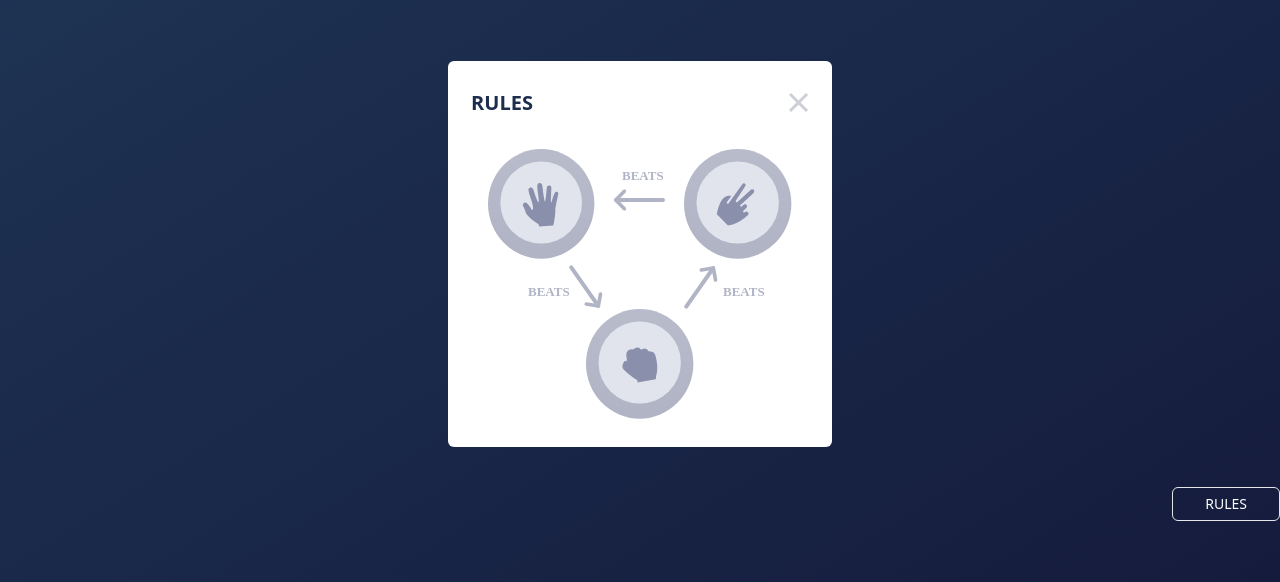
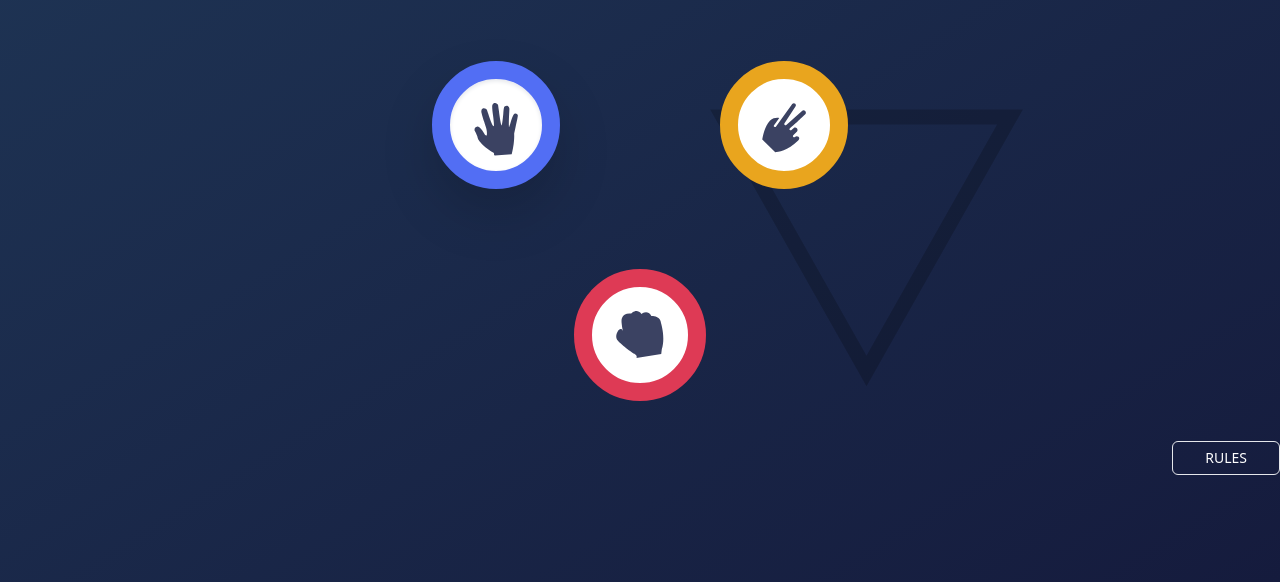
Before and after one commit to searchsakib/rock-paper-sci-fm, a website: page src/index.html in a window 1280 px wide. Shown: the part 218-800 px from the top of the page. Drawn offline with Linux system fonts and the light colour scheme.

Commit message:
js file linked to html

```diff
--- a/src/game.js
+++ b/src/game.js
@@ -0,0 +1,2 @@
+console.log("hello");
+console.log("hi");
--- a/src/index.html
+++ b/src/index.html
@@ -14,6 +14,9 @@
     <link href="./output.css" rel="stylesheet" />
 
     <title>Rock, Paper, Scissors</title>
+
+    <!-- js file -->
+    <script src="./game.js" defer></script>
   </head>
   <body class="bg-gradient-to-br from-[#1F3656] to-[#151B3D] h-screen">
     <header class="max-w-xl mx-auto pt-20">
@@ -33,7 +36,7 @@
     </header>
     <main class="pt-16">
       <!-- ! default view starts  -->
-      <!-- <div class="relative">
+      <div class="relative">
         <div>
           <div class="flex items-center justify-center gap-40">
             <div
@@ -59,7 +62,7 @@
         <div class="absolute left-[710px] top-12 -z-10">
           <img src="../images/bg-triangle.svg" alt="triangle" />
         </div>
-      </div> -->
+      </div>
       <!-- ! default view ends -->
 
       <!-- after click view starts  -->
@@ -114,7 +117,8 @@
       <!-- after click view ends -->
 
       <!--! modal view -->
-      <div>
+
+      <!-- <div>
         <div
           class="bg-white py-7 items-center justify-center max-w-sm mx-auto rounded-md flex flex-col"
         >
@@ -128,7 +132,7 @@
             alt="rule of the game"
           />
         </div>
-      </div>
+      </div> -->
 
       <!--! modal view ends -->
     </main>
```
